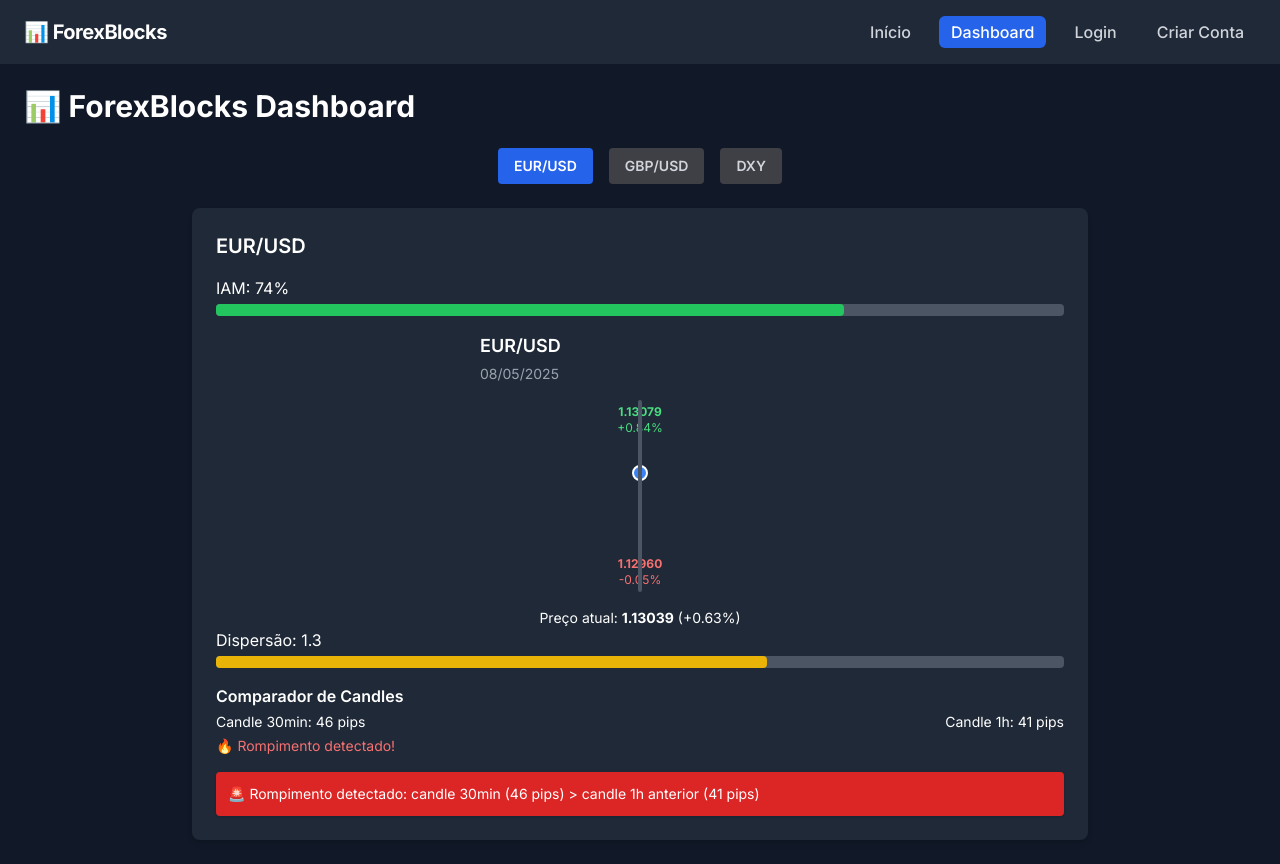
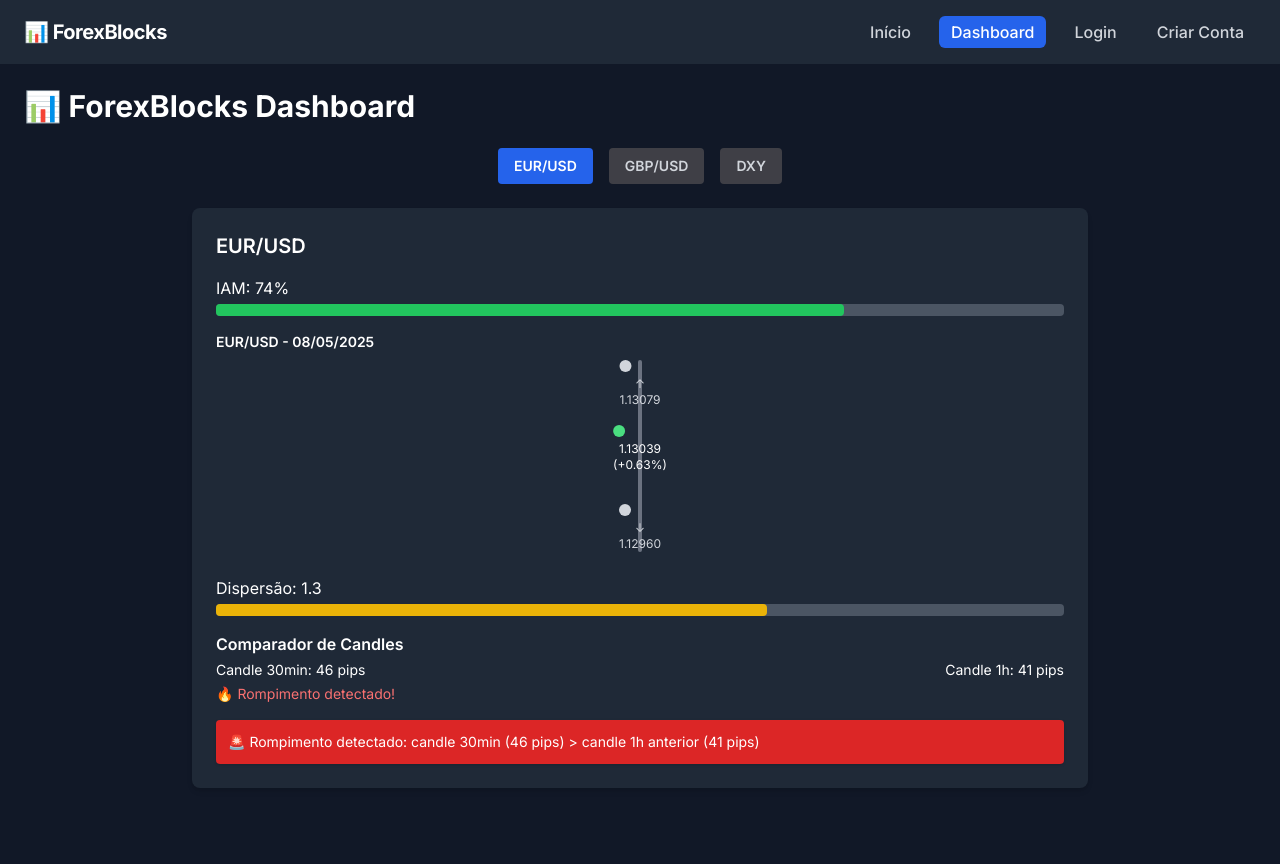
Before and after one commit to TulioBuarque/meusite-nextjs, a Next.js app: page /dashboard in a window 1280 px wide. Built offline with nearby package versions, Linux system fonts and the light colour scheme.

Commit message:
Update DailyRangeIndicator.tsx

```diff
--- a/src/components/DailyRangeIndicator.tsx
+++ b/src/components/DailyRangeIndicator.tsx
@@ -1,3 +1,4 @@
+// src/components/DailyRangeIndicator.tsx
 'use client'
 
 type Props = {
@@ -22,43 +23,43 @@ export function DailyRangeIndicator({
   changeFromMax,
 }: Props) {
   const range = max - min
-  const currentPos = ((current - min) / range) * 100
+  const toPercent = (value: number) => ((max - value) / range) * 100
 
   return (
-    <div className="w-full max-w-xs mx-auto text-white">
-      <h3 className="text-lg font-semibold mb-1">{asset}</h3>
-      <p className="text-sm text-gray-400 mb-4">{date}</p>
+    <div className="mb-6 text-sm">
+      <p className="mb-2 font-semibold">{asset} - {date}</p>
+      <div className="relative h-48 w-1 bg-gray-500 mx-auto rounded">
+        {/* Max */}
+        <div
+          className="absolute left-1/2 -translate-x-1/2"
+          style={{ top: '0%' }}
+          title={`Máximo: ${max.toFixed(5)} (+${changeFromMax}%)`}
+        >
+          <div className="w-3 h-3 bg-gray-300 rounded-full"></div>
+          <div className="text-xs text-center text-gray-300 mt-1">↑ {max.toFixed(5)}</div>
+        </div>
 
-      <div className="relative h-48 w-8 mx-auto bg-gray-800 rounded-lg">
-        {/* Linha de fundo */}
-        <div className="absolute inset-0 flex flex-col justify-between items-center py-1">
-          {/* Max */}
-          <div className="text-center text-xs text-green-400">
-            <div className="font-bold">{max.toFixed(5)}</div>
-            <div>+{changeFromMax.toFixed(2)}%</div>
-          </div>
-
-          {/* Min */}
-          <div className="text-center text-xs text-red-400">
-            <div className="font-bold">{min.toFixed(5)}</div>
-            <div>{changeFromMin.toFixed(2)}%</div>
+        {/* Current */}
+        <div
+          className="absolute left-1/2 -translate-x-1/2"
+          style={{ top: `${toPercent(current)}%` }}
+          title={`Atual: ${current.toFixed(5)} (${changeFromOpen > 0 ? '+' : ''}${changeFromOpen}%)`}
+        >
+          <div className={`w-3 h-3 rounded-full ${changeFromOpen >= 0 ? 'bg-green-400' : 'bg-red-400'}`}></div>
+          <div className="text-xs text-center mt-1 text-white">
+            {current.toFixed(5)} ({changeFromOpen > 0 ? '+' : ''}{changeFromOpen}%)
           </div>
         </div>
 
-        {/* Preço atual */}
+        {/* Min */}
         <div
-          className="absolute left-1/2 -translate-x-1/2 w-4 h-4 bg-blue-500 rounded-full border-2 border-white"
-          style={{ top: `${100 - currentPos}%` }}
-          title={`Preço atual: ${current.toFixed(5)} (${changeFromOpen.toFixed(2)}%)`}
-        />
-
-        {/* Linha vertical */}
-        <div className="absolute left-1/2 -translate-x-1/2 h-full w-1 bg-gray-600 rounded" />
+          className="absolute left-1/2 -translate-x-1/2 bottom-0"
+          title={`Mínimo: ${min.toFixed(5)} (${changeFromMin}%)`}
+        >
+          <div className="w-3 h-3 bg-gray-300 rounded-full"></div>
+          <div className="text-xs text-center text-gray-300 mt-1">↓ {min.toFixed(5)}</div>
+        </div>
       </div>
-
-      <p className="text-center text-sm mt-4">
-        Preço atual: <span className="font-bold">{current.toFixed(5)}</span> ({changeFromOpen > 0 ? '+' : ''}{changeFromOpen.toFixed(2)}%)
-      </p>
     </div>
   )
 }
```
